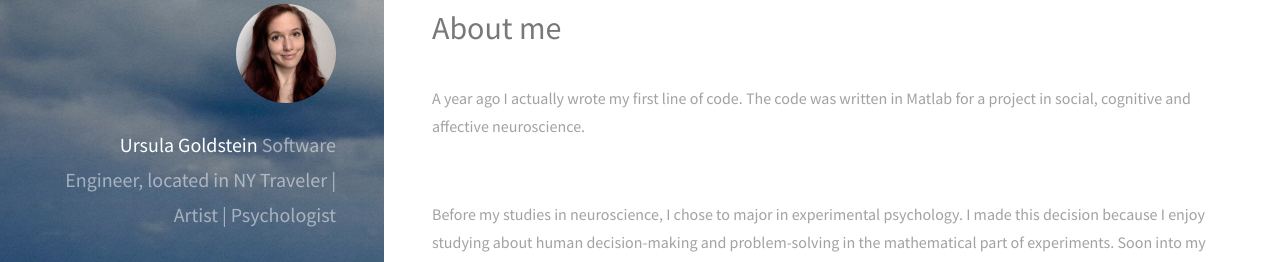
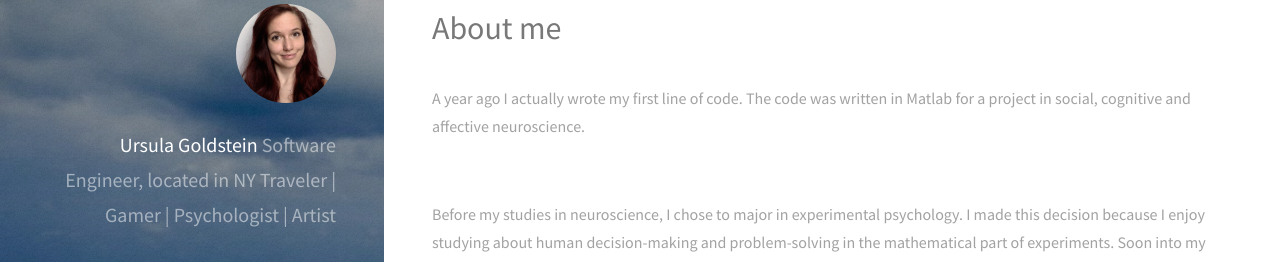
Before and after one commit to umgoldstein/umgoldstein.github.io, a plain HTML site: page index.html in a window 1280 px wide. Shown: the part 92-354 px from the top of the page. Drawn offline with Linux system fonts and the light colour scheme.

Commit message:
Edit About.

```diff
--- a/index.html
+++ b/index.html
@@ -19,7 +19,7 @@
 			<header id="header">
 				<a href="#" class="image avatar"><img src="images/avatar.jpg" alt="" /></a>
 				<h1><strong>Ursula Goldstein</strong><br /> Software Engineer,
-				located in NY<br /> Traveler | Artist | Psychologist</h1>
+				located in NY<br /> Traveler | Gamer | Psychologist | Artist</h1>
 			</header>
 
 		<!-- Main -->
```
